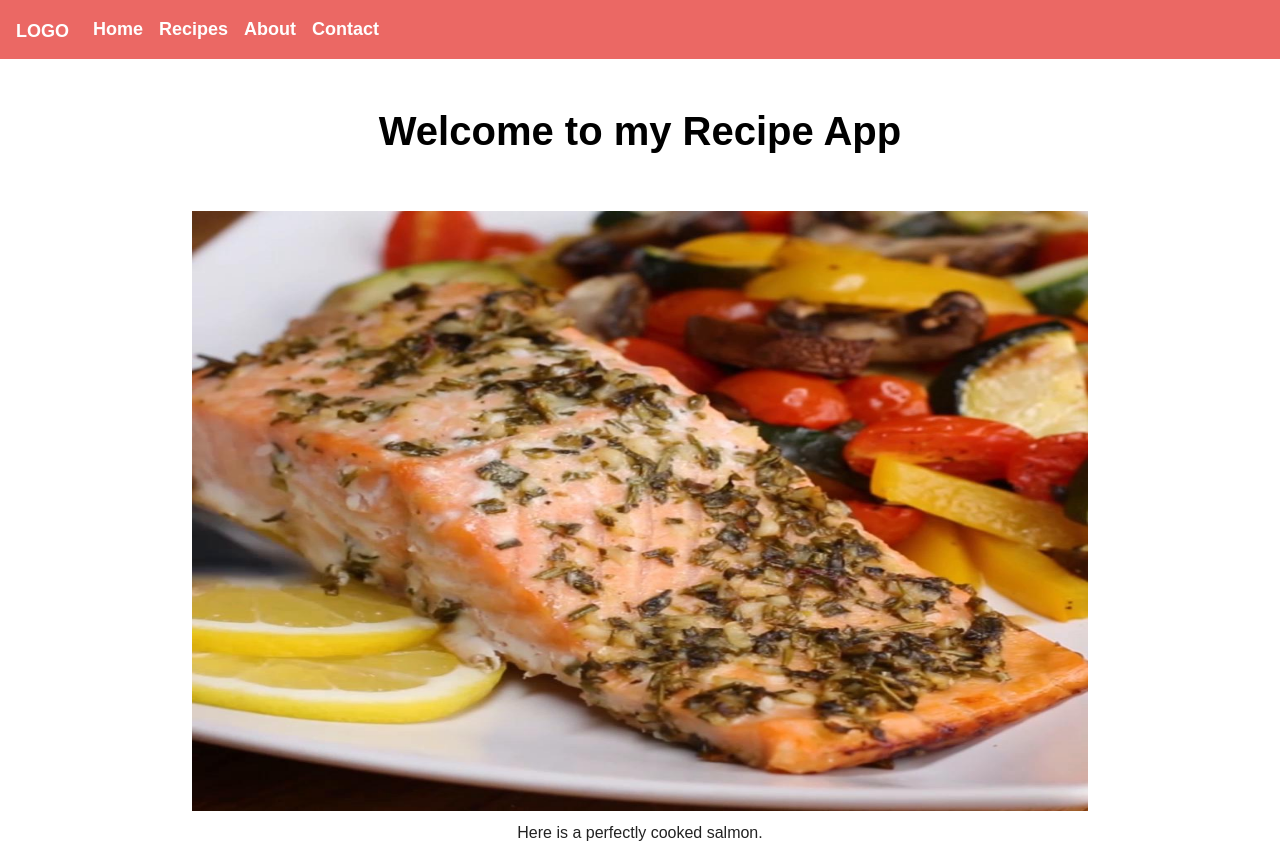
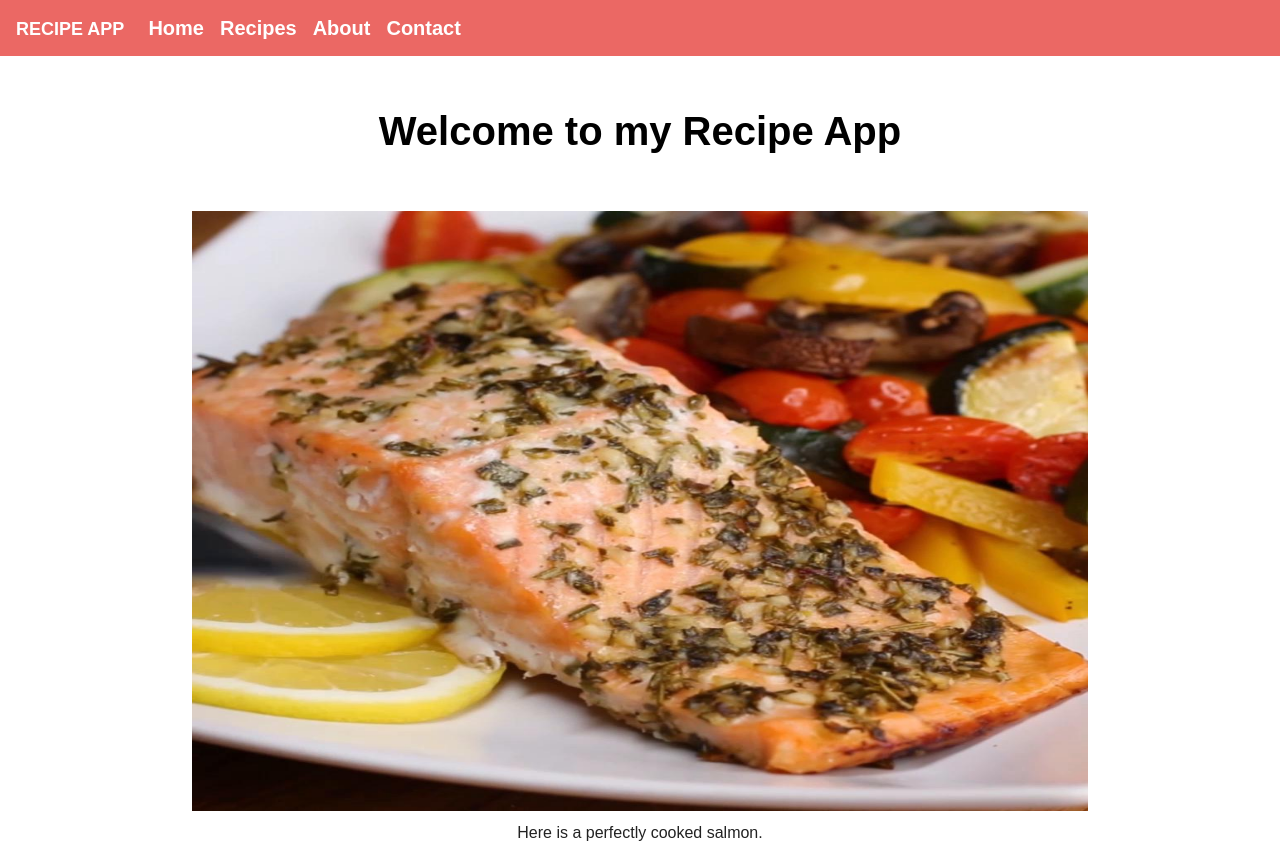
Before and after one commit to ChrisJonathan22/Recipe-App, a React (Create React App) app in the folder client/: page / in a window 1280 px wide. Built offline with nearby package versions, Linux system fonts and the light colour scheme; a web font is replaced by a local one.

Commit message:
I've replaced LOGO from the navbar with Recipe App, I've made it so when menu items are touched on mobile devices the menu will collapse and also if the user doesn't upload an image they will be given a choice to upload one or use a placeholder image when they click submit.

```diff
--- a/client/public/index.html
+++ b/client/public/index.html
@@ -8,7 +8,7 @@
     <link rel="manifest" href="%PUBLIC_URL%/manifest.json">
     <link href="https://stackpath.bootstrapcdn.com/bootswatch/4.1.3/journal/bootstrap.min.css" rel="stylesheet" integrity="sha384-5C8TGNupopdjruopVTTrVJacBbWqxHK9eis5DB+DYE6RfqIJapdLBRUdaZBTq7mE" crossorigin="anonymous">
     <link rel="stylesheet" href="https://use.fontawesome.com/releases/v5.6.3/css/all.css" integrity="sha384-UHRtZLI+pbxtHCWp1t77Bi1L4ZtiqrqD80Kn4Z8NTSRyMA2Fd33n5dQ8lWUE00s/" crossorigin="anonymous">
-    <script src="https://code.jquery.com/jquery-3.3.1.slim.min.js" integrity="sha384-q8i/X+965DzO0rT7abK41JStQIAqVgRVzpbzo5smXKp4YfRvH+8abtTE1Pi6jizo" crossorigin="anonymous"></script>
+    <script src="https://code.jquery.com/jquery-3.4.1.min.js" integrity="sha256-CSXorXvZcTkaix6Yvo6HppcZGetbYMGWSFlBw8HfCJo=" crossorigin="anonymous"></script>
     <script src="https://cdnjs.cloudflare.com/ajax/libs/popper.js/1.14.3/umd/popper.min.js" integrity="sha384-ZMP7rVo3mIykV+2+9J3UJ46jBk0WLaUAdn689aCwoqbBJiSnjAK/l8WvCWPIPm49" crossorigin="anonymous"></script>
     <script src="https://stackpath.bootstrapcdn.com/bootstrap/4.1.3/js/bootstrap.min.js" integrity="sha384-ChfqqxuZUCnJSK3+MXmPNIyE6ZbWh2IMqE241rYiqJxyMiZ6OW/JmZQ5stwEULTy" crossorigin="anonymous"></script>
     <title>Recipe App</title>
--- a/client/src/components/RecipeForm/RecipeForm.js
+++ b/client/src/components/RecipeForm/RecipeForm.js
@@ -7,7 +7,8 @@ export default class RecipeForm extends Component {
         this.state = {
             showMe: false,
             src: '',
-            title: ''
+            title: '',
+            postData: false
         }
         this.showMessage = this.showMessage.bind(this);
         this.showMessageAndSendData = this.showMessageAndSendData.bind(this);
@@ -32,7 +33,6 @@ export default class RecipeForm extends Component {
     showMessageAndSendData(){
         this.showMessage();
         setTimeout(() => {this.sendData();}, 1000);
-
     }
 
     /*
@@ -52,15 +52,30 @@ export default class RecipeForm extends Component {
             })(file);
             reader.readAsDataURL(file);
             console.log(this.state.src);
+            this.setState({ postData: true });
         }
         else {
-            // this.setState({src: "https://via.placeholder.com/150x150"});
-            alert("No file selected");
+            let { postData } = this.state;
+            if (postData) return;
+            else {
+                alert("No file selected. Please upload an image or a placeholder will be used instead.");
+                let question = prompt('Would you like to upload an image? if so then enter YES else enter NO.');
+
+                if (question.toLowerCase() === 'yes') {
+                    return;
+                } else {
+                    this.setState({src: "https://via.placeholder.com/150x150"});
+                    this.setState({ postData: true });
+                }
+            }
         }
     }
 
     // This method does a Post request with the data entered
     async sendData() {
+        let { postData } = this.state;
+
+        if (postData) {
             // This object contains all the data entered including the image as base64
             let obj = {
                 title: document.getElementById('form-title').value,
@@ -79,6 +94,8 @@ export default class RecipeForm extends Component {
             document.getElementById('form-steps').value = '';
             document.getElementById('form-rating').value = '';
             document.getElementById('form-image').value = '';
+
+
             // Send the data
             // Live server
             fetch('https://react-recipe-app-19.herokuapp.com/upload', {
@@ -101,6 +118,7 @@ export default class RecipeForm extends Component {
                 // A message to let me know that the data has been sent
                 console.log('Data sent!');
             });
+        }
     }
 
     render() {
--- a/client/src/components/navbar/Navbar.scss
+++ b/client/src/components/navbar/Navbar.scss
@@ -4,11 +4,16 @@ nav {
     width: 100%;
     z-index: 1;
 
-    a {
-        color: #fff !important;
+    .nav-item {
+        display: block !important;
+        border: 0;
+        padding: 0;
+        a {
+            color: #fff !important;
 
-        &:hover {
-            color: #000 !important;
+            &:hover {
+                color: #000 !important;
+            }
         }
     }
 }
--- a/client/src/components/navbar/navbar.js
+++ b/client/src/components/navbar/navbar.js
@@ -6,22 +6,22 @@ const Navbar =  () => {
   return (
           <div>
               <nav className="navbar navbar-expand-lg navbar-dark bg-primary">
-                  <Link className="navbar-brand" exact to = '/'>Logo</Link>
+                  <Link className="navbar-brand" data-toggle="collapse" data-target=".navbar-collapse.show" exact to = '/'>Recipe App</Link>
                   <button className="navbar-toggler collapsed" type="button" data-toggle="collapse" data-target="#navbarColor01" aria-controls="navbarColor01" aria-expanded="false" aria-label="Toggle navigation">
                     <span className="navbar-toggler-icon"></span>
                   </button>
                   <div className="navbar-collapse collapse" id="navbarColor01">
                     <ul className="navbar-nav mr-auto">
-                      <li className="nav-item active">
+                      <li className="nav-item active navbar-toggler" data-toggle="collapse" data-target=".navbar-collapse.show" aria-controls="navbarColor01" aria-expanded="true" aria-label="Toggle navigation">
                         <Link className="nav-link" exact to = '/'>Home<span className="sr-only">(current)</span></Link>
                       </li>
-                      <li className="nav-item">
+                      <li className="nav-item navbar-toggler" data-toggle="collapse" data-target=".navbar-collapse.show" aria-controls="navbarColor01" aria-expanded="true" aria-label="Toggle navigation">
                         <Link className="nav-link" to = '/recipes'>Recipes</Link>
                       </li>
-                      <li className="nav-item">
+                      <li className="nav-item navbar-toggler" data-toggle="collapse" data-target=".navbar-collapse.show" aria-controls="navbarColor01" aria-expanded="true" aria-label="Toggle navigation">
                         <Link className="nav-link" to = '/about'>About</Link>
                       </li>
-                      <li className="nav-item">
+                      <li className="nav-item navbar-toggler" data-toggle="collapse" data-target=".navbar-collapse.show" aria-controls="navbarColor01" aria-expanded="true" aria-label="Toggle navigation">
                         <Link className="nav-link" to = '/contact'>Contact</Link>
                       </li>
                     </ul>
```
Lines whose indentation alone changed are shown as unchanged.
